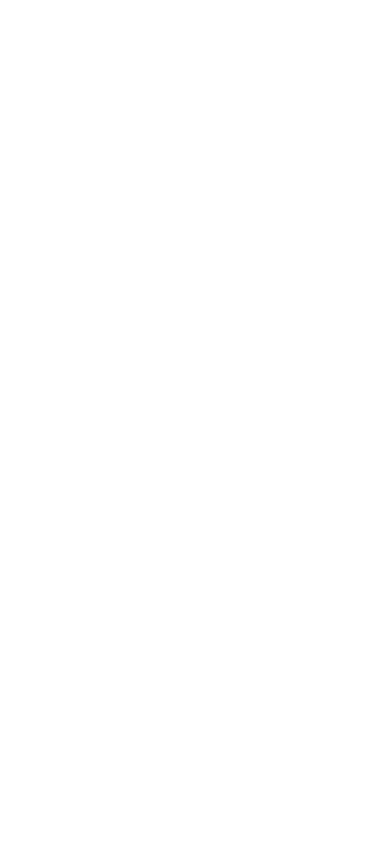
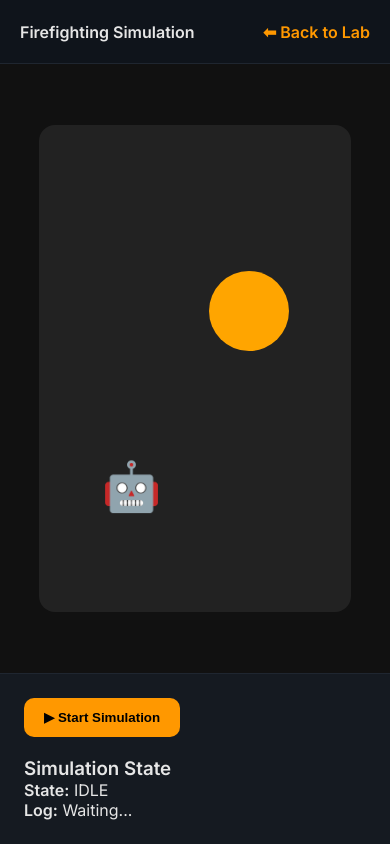
Before and after one commit to Ajith-Praveen/daruka-vlab, a plain HTML site: page simulation.html in a window 390 px wide. Drawn offline with Linux system fonts and the light colour scheme.

Commit message:
modified

```diff
--- a/css/style.css
+++ b/css/style.css
@@ -251,3 +251,74 @@
   padding: 0;
   outline: none;
 }
+
+/* ================= SIMULATION PAGE ================= */
+
+.simulation-container {
+  display: grid;
+  grid-template-columns: 2fr 1fr;
+  height: calc(100vh - 64px);
+}
+
+.simulation-visual {
+  background: #111;
+  display: flex;
+  align-items: center;
+  justify-content: center;
+}
+
+.room {
+  width: 80%;
+  height: 80%;
+  background: #222;
+  position: relative;
+  border-radius: 16px;
+}
+
+.fire {
+  width: 80px;
+  height: 80px;
+  background: orange;
+  border-radius: 50%;
+  position: absolute;
+  top: 30%;
+  right: 20%;
+  opacity: 1;
+  transition: opacity 0.8s ease;
+}
+
+.robot {
+  position: absolute;
+  bottom: 20%;
+  left: 20%;
+  font-size: 48px;
+}
+
+.simulation-panel {
+  padding: 24px;
+  background: var(--panel);
+  border-left: 1px solid #1f2630;
+}
+
+.simulation-panel button {
+  background: var(--accent);
+  color: #000;
+  border: none;
+  padding: 12px 20px;
+  border-radius: 10px;
+  font-weight: 600;
+  cursor: pointer;
+  margin-bottom: 20px;
+}
+
+@media (max-width: 900px) {
+  .simulation-container {
+    grid-template-columns: 1fr;
+    grid-template-rows: 1fr auto;
+  }
+
+  .simulation-panel {
+    border-left: none;
+    border-top: 1px solid #1f2630;
+  }
+}
--- a/js/simulation.js
+++ b/js/simulation.js
@@ -1,11 +1,28 @@
-async function runSimulation() {
+let running = false;
+
+async function startSimulation() {
+  running = true;
+  runStep();
+}
+
+async function runStep() {
+  if (!running) return;
+
   const res = await fetch("/api/simulate?scenario=kitchen");
   const data = await res.json();
 
   document.getElementById("state").innerText = data.state;
   document.getElementById("log").innerText = data.log;
 
+  const fire = document.getElementById("fire");
+
+  if (data.fireIntensity !== undefined) {
+    fire.style.opacity = Math.max(data.fireIntensity / 100, 0);
+  }
+
   if (data.state !== "IDLE") {
-    setTimeout(runSimulation, 1200);
+    setTimeout(runStep, 1200);
+  } else {
+    running = false;
   }
 }
--- a/simulation.html
+++ b/simulation.html
@@ -0,0 +1,41 @@
+<!DOCTYPE html>
+<html lang="en">
+<head>
+  <meta charset="UTF-8" />
+  <title>Firefighting Simulation | DARUKA VLab</title>
+
+  <link href="https://fonts.googleapis.com/css2?family=Inter:wght@400;600&display=swap" rel="stylesheet">
+  <link rel="stylesheet" href="css/style.css">
+</head>
+
+<body>
+
+<header class="top-bar">
+  <h2>Firefighting Simulation</h2>
+  <a href="index.html" class="back-link">⬅ Back to Lab</a>
+</header>
+
+<div class="simulation-container">
+
+  <!-- VISUAL AREA -->
+  <div class="simulation-visual">
+    <div class="room">
+      <div id="fire" class="fire"></div>
+      <div id="robot" class="robot">🤖</div>
+    </div>
+  </div>
+
+  <!-- CONTROL + LOG -->
+  <div class="simulation-panel">
+    <button onclick="startSimulation()">▶ Start Simulation</button>
+
+    <h3>Simulation State</h3>
+    <p><strong>State:</strong> <span id="state">IDLE</span></p>
+    <p><strong>Log:</strong> <span id="log">Waiting...</span></p>
+  </div>
+
+</div>
+
+<script src="js/simulation.js"></script>
+</body>
+</html>
```
Also changed, not shown: api/scenerios.js (deleted, +0 -17 lines), api/simulate.js (+19 -49 lines).
